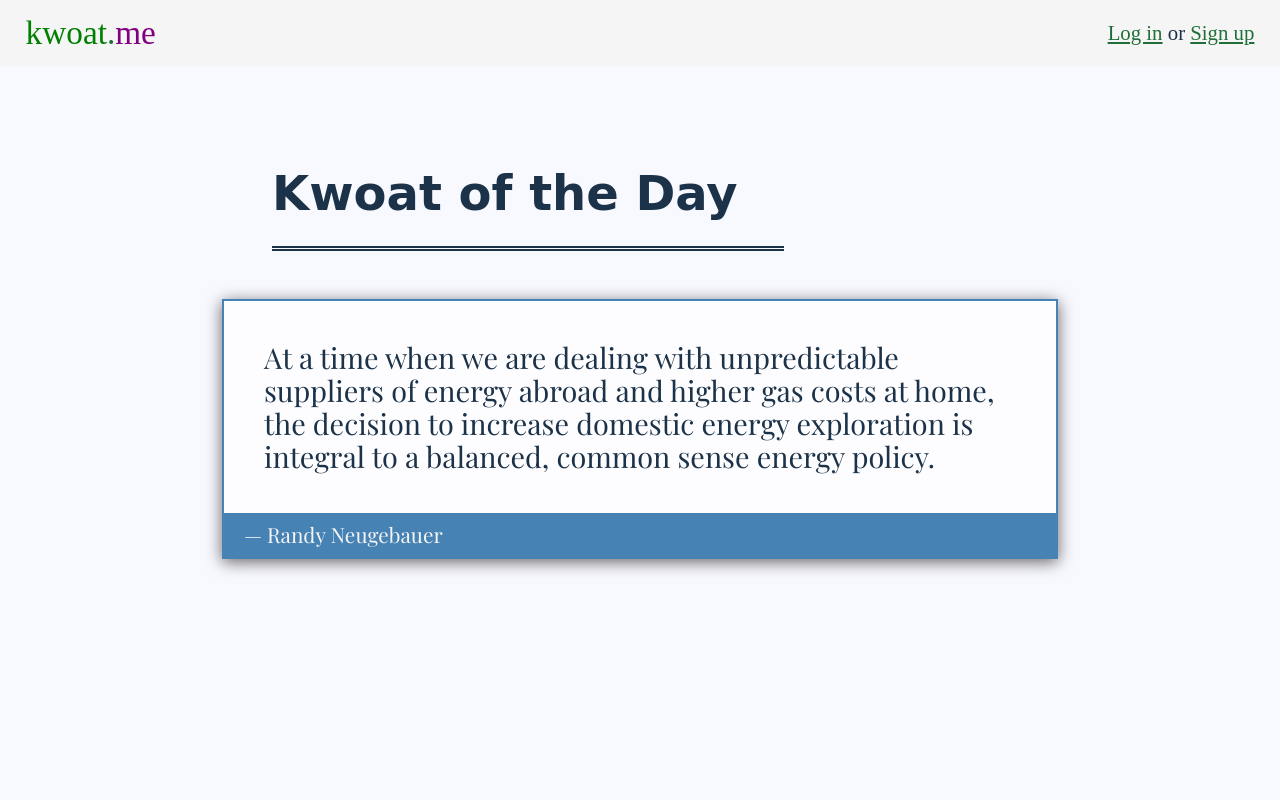
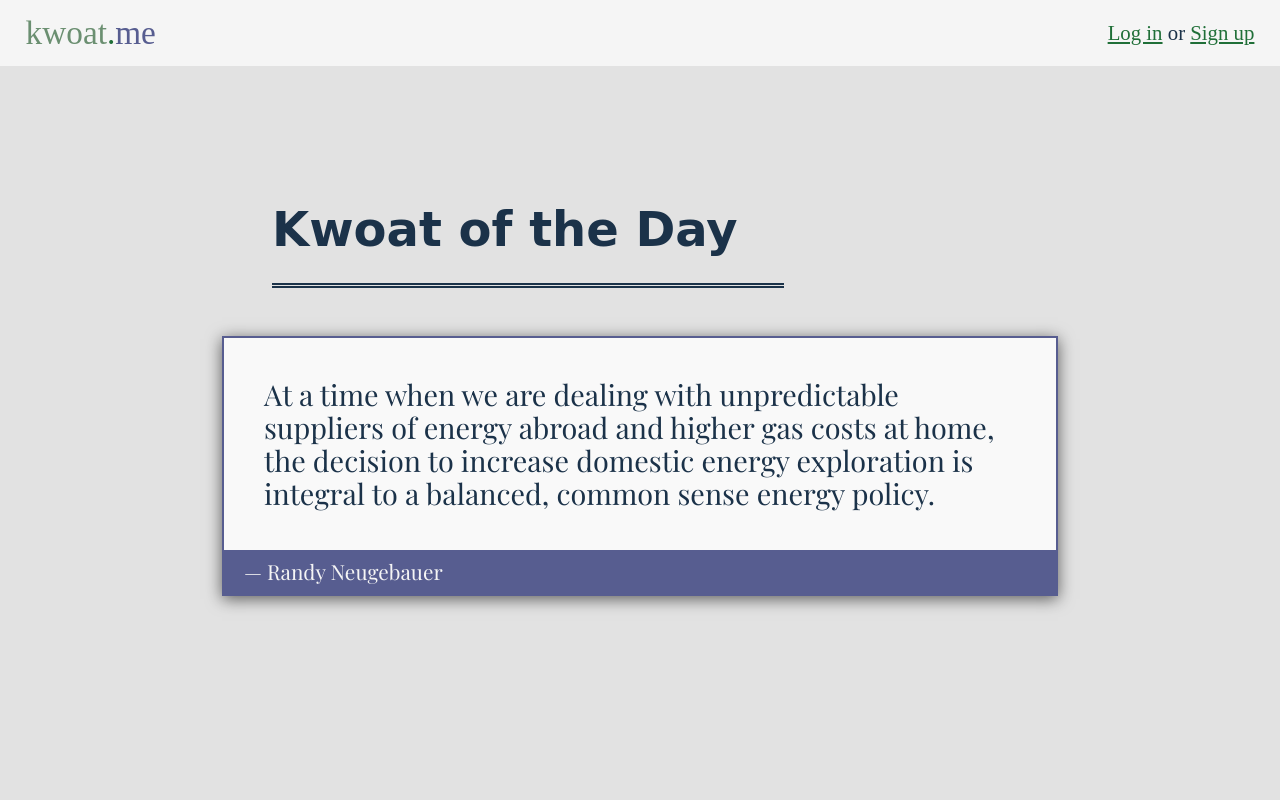
Before and after one commit to winecountry/quote-me, a Django app: page / in a window 1280 px wide. Run offline with Django 3.2, Linux system fonts and the light colour scheme; data comes from the database, SQL or seed files in the repository.

Commit message:
Update theme colors.

```diff
--- a/static/dist/css/style.css
+++ b/static/dist/css/style.css
@@ -453,7 +453,7 @@ body {
           justify-content: flex-start;
   min-height: 100vh;
   color: #1b3249;
-  background-color: ghostwhite;
+  background-color: #E2E2E2;
 }
 
 article {
@@ -461,6 +461,7 @@ article {
 }
 
 #profile_container {
+  margin-top: 8%;
   width: 90vw;
   display: -webkit-box;
   display: -ms-flexbox;
@@ -470,7 +471,14 @@ article {
           justify-content: center;
 }
 
+#profile_container.active {
+  -webkit-box-pack: justify;
+      -ms-flex-pack: justify;
+          justify-content: space-between;
+}
+
 #navbar {
+  position: fixed;
   display: -webkit-box;
   display: -ms-flexbox;
   display: flex;
@@ -494,11 +502,11 @@ article {
 }
 
 #navbar #kwoat .primary {
-  color: green;
+  color: #6B8F71;
 }
 
 #navbar #kwoat .secondary {
-  color: purple;
+  color: #575D90;
 }
 
 #navbar a {
@@ -599,7 +607,7 @@ article h3 {
   font-family: "Playfair Display", cursive;
   max-width: 65vw;
   background-color: rgba(255, 255, 255, 0.8);
-  border: 2px solid steelblue;
+  border: 2px solid #575D90;
   -webkit-box-shadow: 0 3px 15px rgba(0, 0, 0, 0.6);
           box-shadow: 0 3px 15px rgba(0, 0, 0, 0.6);
   overflow: hidden;
@@ -624,5 +632,5 @@ article h3 {
   padding: 10px 20px;
   font-size: 1.3em;
   color: whitesmoke;
-  background-color: steelblue;
+  background-color: #575D90;
 }
--- a/static/src/sass/_navbar.scss
+++ b/static/src/sass/_navbar.scss
@@ -1,4 +1,5 @@
 #navbar {
+  position: fixed;
   display: flex;
   align-items: center;
   justify-content: space-between;
@@ -12,11 +13,11 @@
     font-size: 1.6em;
 
     .primary {
-      color: green;
+      color: $theme-color-light;
     }
 
     .secondary {
-      color: purple;
+      color: $theme-color-accent;
     }
 
     text-decoration: none;
--- a/static/src/sass/_profile.scss
+++ b/static/src/sass/_profile.scss
@@ -1,5 +1,10 @@
 #profile_container {
+  margin-top: 8%;
   width: 90vw;
   display: flex;
   justify-content: center;
+
+  &.active {
+    justify-content: space-between;
+  }
 }
--- a/static/src/sass/_quote_container.scss
+++ b/static/src/sass/_quote_container.scss
@@ -1,4 +1,4 @@
-$quote-container-color: steelblue;
+$quote-container-color: $theme-color-accent;
 
 article h3 {
   align-self: flex-start;
--- a/static/src/sass/_variables.scss
+++ b/static/src/sass/_variables.scss
@@ -1,8 +1,13 @@
-$bg-color: ghostwhite;
+$bg-color: #E2E2E2;
 $accent-color: whitesmoke;
+//
 
+$theme-color-white: #E2E2E2;
+$theme-color-grey: #6E7271;
+$theme-color-light: #6B8F71;
 $theme-color-main: #206f38;
-$theme-color-accent: #6a0060;
+$theme-color-accent: #575D90;
+$alt-color: #b1007a;
 
 $btn-like-color: forestgreen;
 $btn-dislike-color: #cc1111;
--- a/templates/daily_quote/base_daily_quote.html
+++ b/templates/daily_quote/base_daily_quote.html
@@ -4,7 +4,7 @@
 {% block home %}
 {% endblock home %}
 
-<div id="profile_container">
+<div id="profile_container" {% block profile_active %}{% endblock %}>
     {% block profile_info %}
     {% endblock profile_info %}
 
--- a/templates/daily_quote/profile.html
+++ b/templates/daily_quote/profile.html
@@ -1,4 +1,8 @@
 {% extends "daily_quote/base_daily_quote.html" %}
+
+{% block profile_active %}
+    class="active"
+{% endblock profile_active%}
 
 {% block profile_info %}
     <aside id="profile">
```
